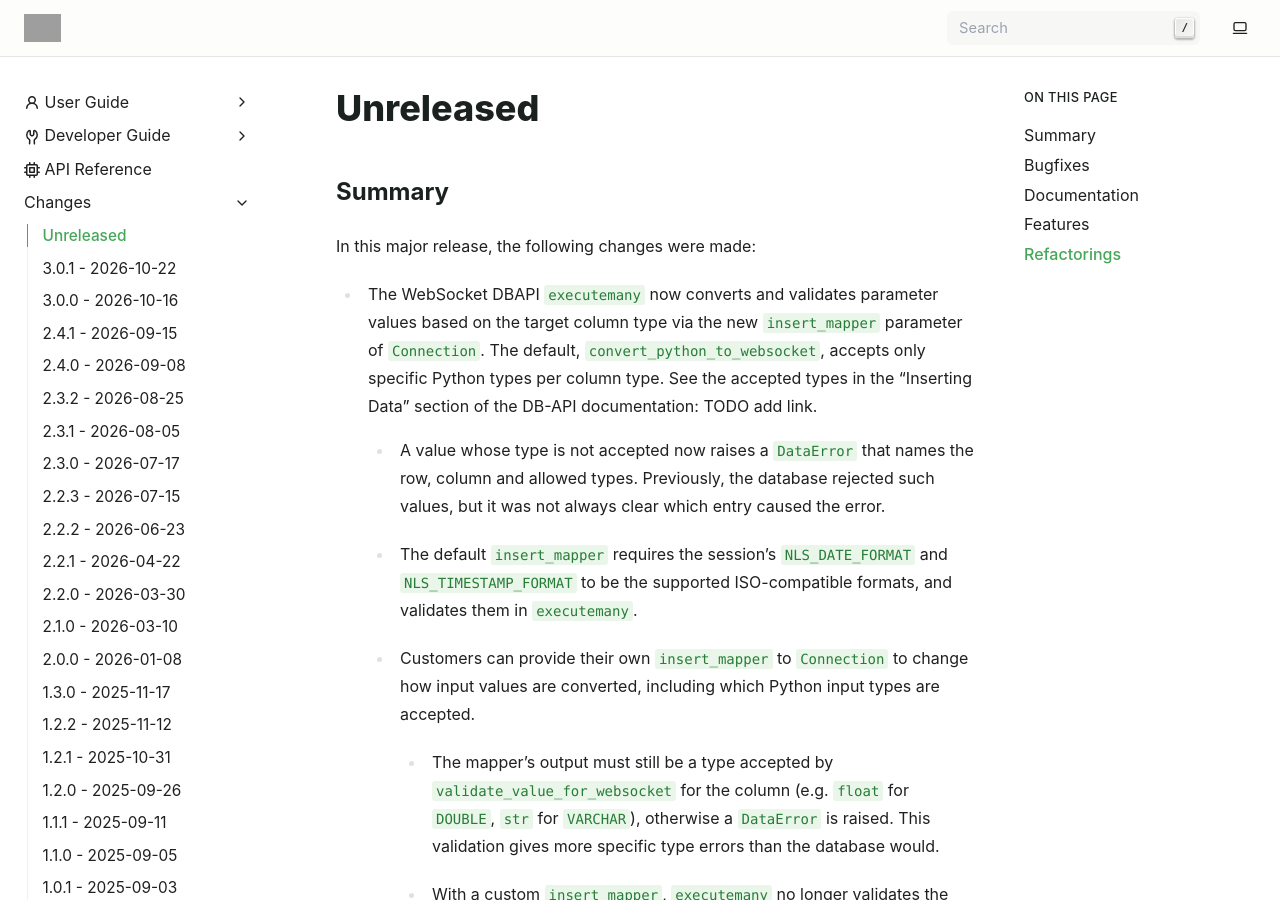
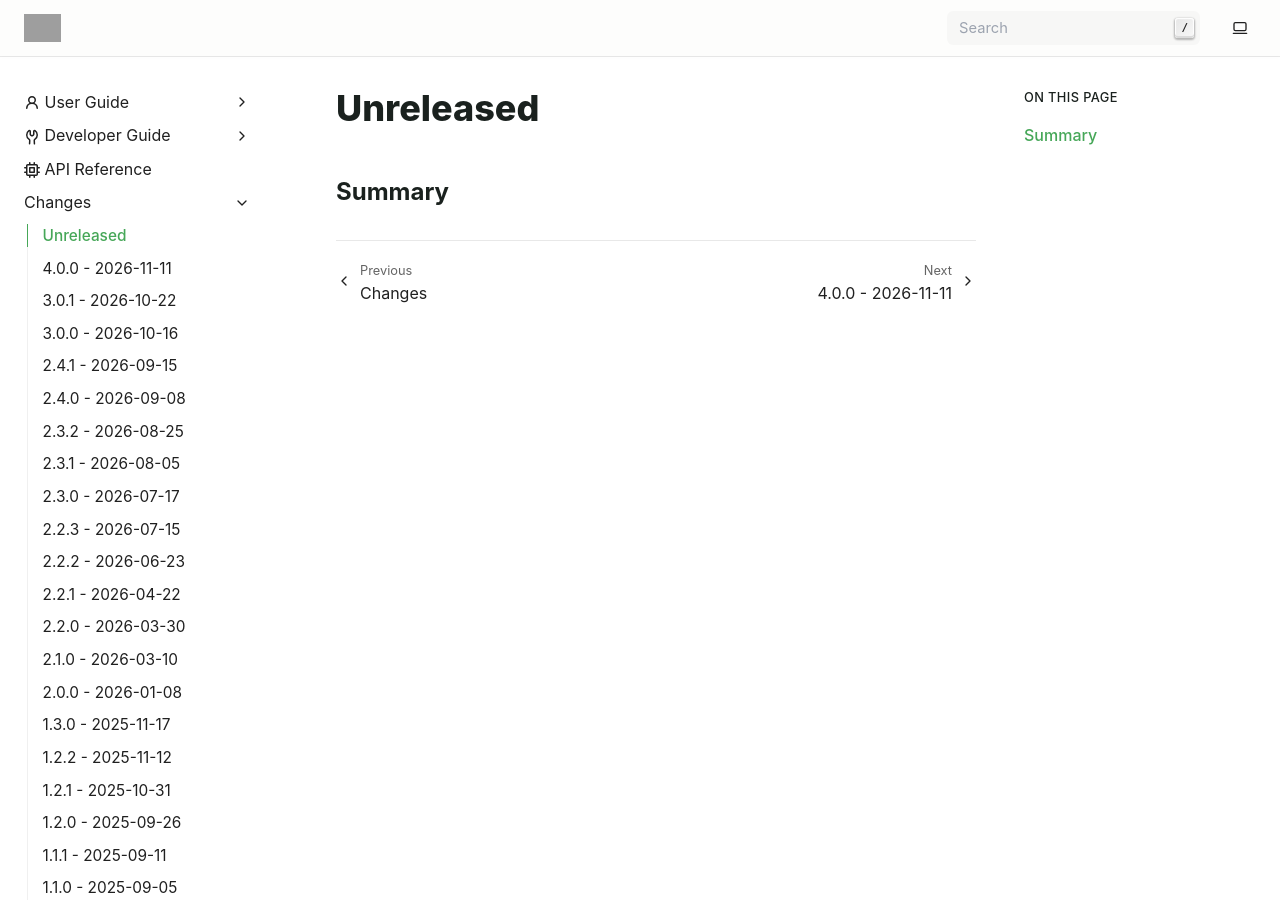
Before and after one commit to exasol/pyexasol, a Sphinx documentation site: the page built from doc/changes/unreleased.md, in a window 1280 px wide and 900 px high. Built offline with Sphinx 7.4.7, drawn with Linux system fonts in a browser that asks for light colours; some of the changed text lies outside the part shown; grey boxes are pictures that could not be loaded.

Commit message:
Prepare release 4.0.0 (#469)
* Prepare release 4.0.0
* Remove comment as out-of-date and change to Python value as insert_mapper handle
  * Remove https://github.com/exasol/pyexasol/issues/428 reference as rejected;
throughout this work it was noted how many special cases the DB accepts; we
shouldn't try to implement this.

```diff
--- a/doc/changes/unreleased.md
+++ b/doc/changes/unreleased.md
@@ -1,61 +1,3 @@
 # Unreleased
 
 ## Summary
-
-In this major release, the following changes were made:
-
-* The WebSocket DBAPI `executemany` now converts and validates parameter values
-  based on the target column type via the new `insert_mapper` parameter of
-  `Connection`. The default, `convert_python_to_websocket`, accepts only
-  specific Python types per column type. See the accepted types in the
-  "Inserting Data" section of the DB-API documentation: TODO add link.
-  * A value whose type is not accepted now raises a `DataError` that names the
-    row, column and allowed types. Previously, the database rejected such values,
-    but it was not always clear which entry caused the error.
-  * The default `insert_mapper` requires the session's `NLS_DATE_FORMAT` and
-    `NLS_TIMESTAMP_FORMAT` to be the supported ISO-compatible formats, and
-    validates them in `executemany`.
-  * Customers can provide their own `insert_mapper` to `Connection` to change how
-    input values are converted, including which Python input types are accepted.
-    * The mapper's output must still be a type accepted by
-      `validate_value_for_websocket` for the column (e.g. `float` for `DOUBLE`,
-      `str` for `VARCHAR`), otherwise a `DataError` is raised. This validation gives
-      more specific type errors than the database would.
-    * With a custom `insert_mapper`, `executemany` no longer validates the session's
-      date and timestamp formats. `execute` still validates them unless a custom
-      `fetch_mapper` is also provided, so both mappers must be custom for the
-      formats to be changeable. It is then the customer's responsibility to ensure
-      that the custom mappers support the session's formats.
-  * **Breaking change:** Values bound to a `VARCHAR` column must now be `str`
-    (or `None`). Previously, `executemany` silently converted any value, such as
-    `int`, `Decimal`, etc., to `str`. Such values now raise a `DataError`. This is
-    intentional: stringifying arbitrary values can hide errors, such as a mismatch
-    between the values and the columns they are inserted into. Convert values
-    explicitly with `str(...)` where a string is desired.
-
-## Bugfixes
-
-* #371: Fixed import_from_file returning misleading error message if wrong object type was passed
-* #464: Fixed the DB API session date/time format validation depending on `fetch_mapper` when inserting. `execute` now validates only for the default `fetch_mapper`, and `executemany` only for the default `insert_mapper`
-
-## Documentation
-
-* #463: Documented the DB API `insert_mapper` and its default behavior, and grouped the `fetch_mapper` and `insert_mapper` documentation under "Fetching Data" and "Inserting Data"
-
-## Features
-
-* #448: Added `timestamp_to_websocket` to convert Python values for Websocket insertion
-* #452: Added `interval_day_to_second_to_websocket` to convert Python `timedelta` and `ExaTimeDelta` values for Websocket insertion, and `ExaTimeDelta.to_interval_unpadded` to format intervals without zero-padding
-* #454: Added `date_to_websocket` to convert Python `date` values for Websocket insertion
-* #457: Added `decimal_to_websocket` and `double_to_websocket` to convert Python values for Websocket insertion
-* #459: Added `boolean_to_websocket` to convert Python values for Websocket insertion
-* #461: Added `validate_value_for_websocket` to check that Python values have a type the WebSocket API accepts for the target column before Websocket insertion
-* #464:
-  * Added `convert_python_to_websocket`, which converts Python values for Websocket insertion based on the target column type.
-  * Added an `insert_mapper` parameter to the DB API `Connection` (defaulting to `convert_python_to_websocket`), which `executemany` uses to convert parameter values before insertion
-
-## Refactorings
-
-* #444: Removed support for Python 3.10 and updated to exasol-toolbox version 12.0.0
-* #451: Resolved Sonar findings by using literals instead of `list()` and `dict()` calls, and `list()` instead of list comprehensions in `fetchmany` and `fetchall`
-* #452: Deprecated `ExaTimeDelta.to_interval`; use `ExaTimeDelta.to_interval_unpadded` instead. The string representation of `ExaTimeDelta` (`str()`) now uses `ExaTimeDelta.to_interval_unpadded` instead of the zero-padded format.
--- a/pyproject.toml
+++ b/pyproject.toml
@@ -1,6 +1,6 @@
 [project]
 name = "pyexasol"
-version = "3.0.1"
+version = "4.0.0"
 description = "Exasol python driver with extra features"
 authors = [
     { name = "Vitaly Markov", email = "wild.desu@gmail.com" },
```
Also changed, not shown: doc/changes/changelog.md (+2 -0 lines), doc/changes/changes_4.0.0.md (added, +108 -0 lines), 1 other file.
